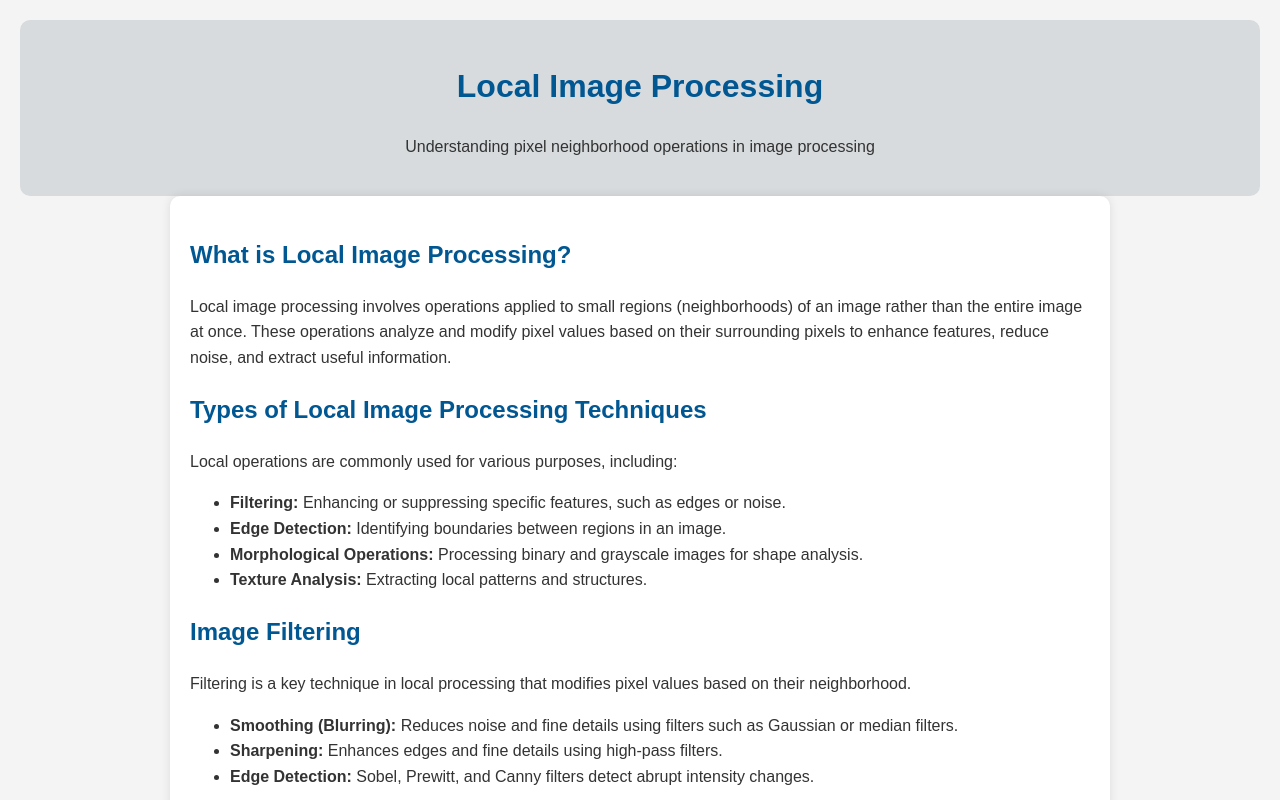
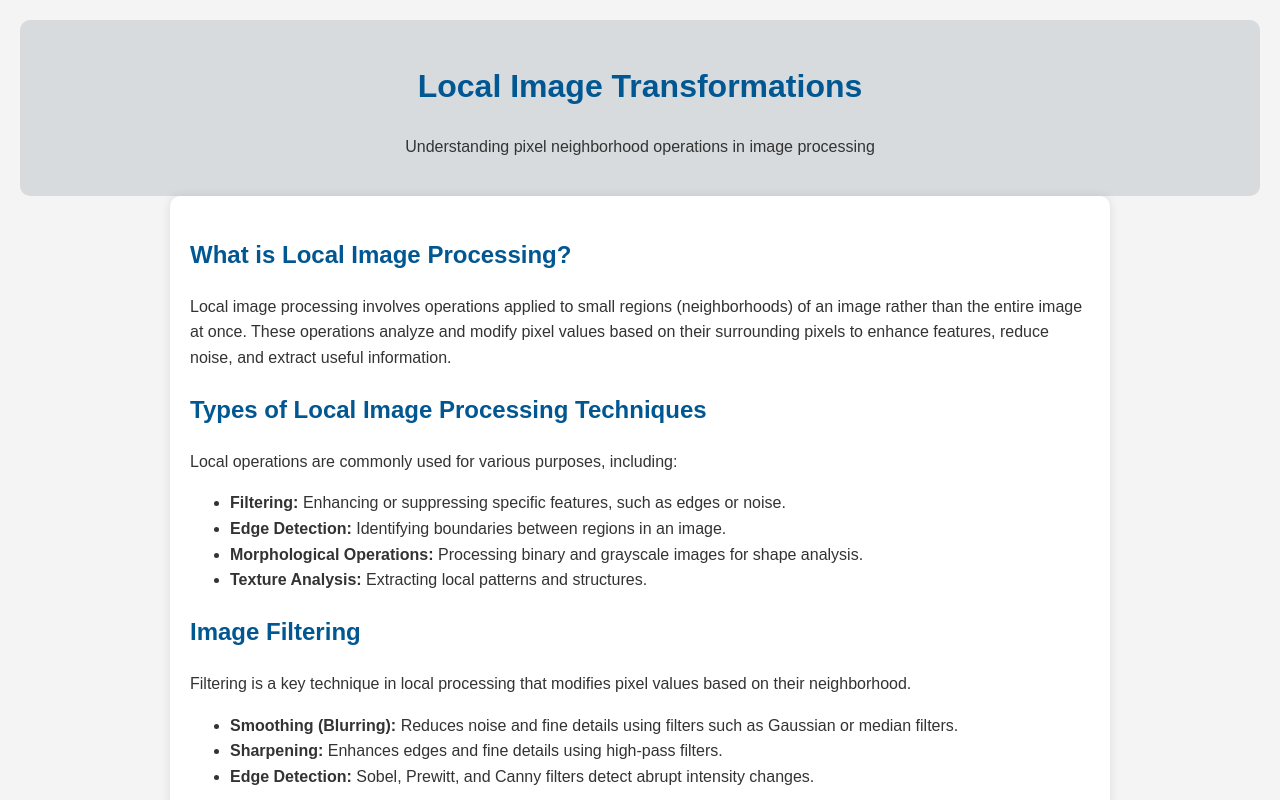
Before and after one commit to agiulianomirabella/teaching-tutorials, a plain HTML site: page local_image_transformations.html in a window 1280 px wide. Shown: the top 800 px of the page. Drawn offline with Linux system fonts and the light colour scheme.

Commit message:
Update and rename local_image_processing.html to local_image_transformations.html

```diff
--- a/local_image_processing.html
+++ b/local_image_transformations.html
@@ -3,14 +3,14 @@
 <head>
     <meta charset="UTF-8">
     <meta name="viewport" content="width=device-width, initial-scale=1.0">
-    <meta name="description" content="Local Image Processing">
+    <meta name="description" content="Local Image Transformations">
     <meta name="author" content="A. Giuliano Mirabella">
-    <title>Local Image Processing</title>
+    <title>Local Image Transformations</title>
     <link rel="stylesheet" href="styles.css">
 </head>
 <body>
     <header>
-        <h1>Local Image Processing</h1>
+        <h1>Local Image Transformations</h1>
         <p>Understanding pixel neighborhood operations in image processing</p>
     </header>
 
```
